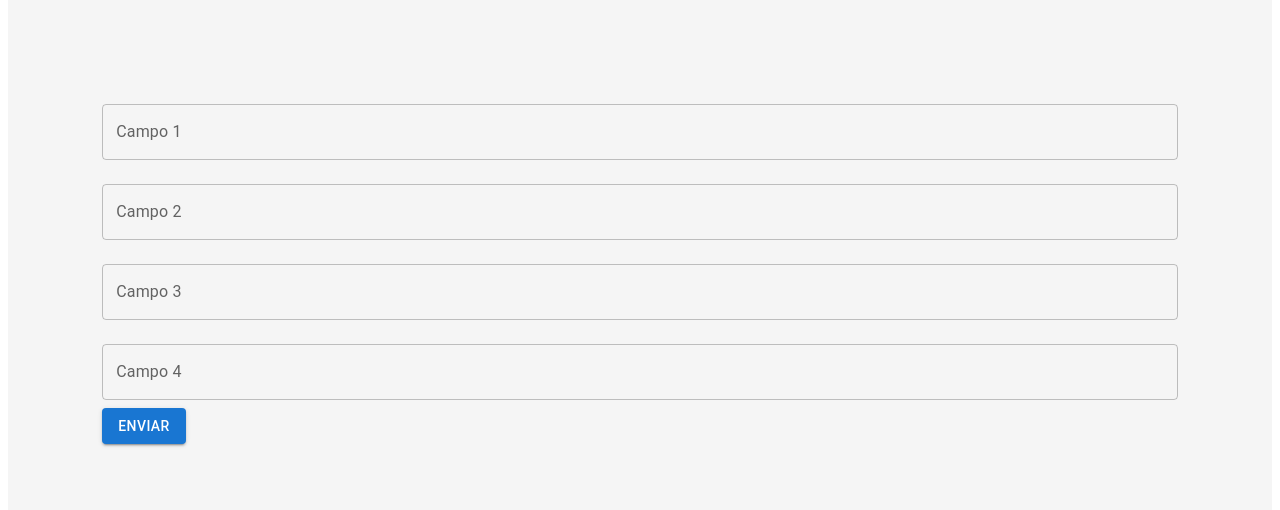
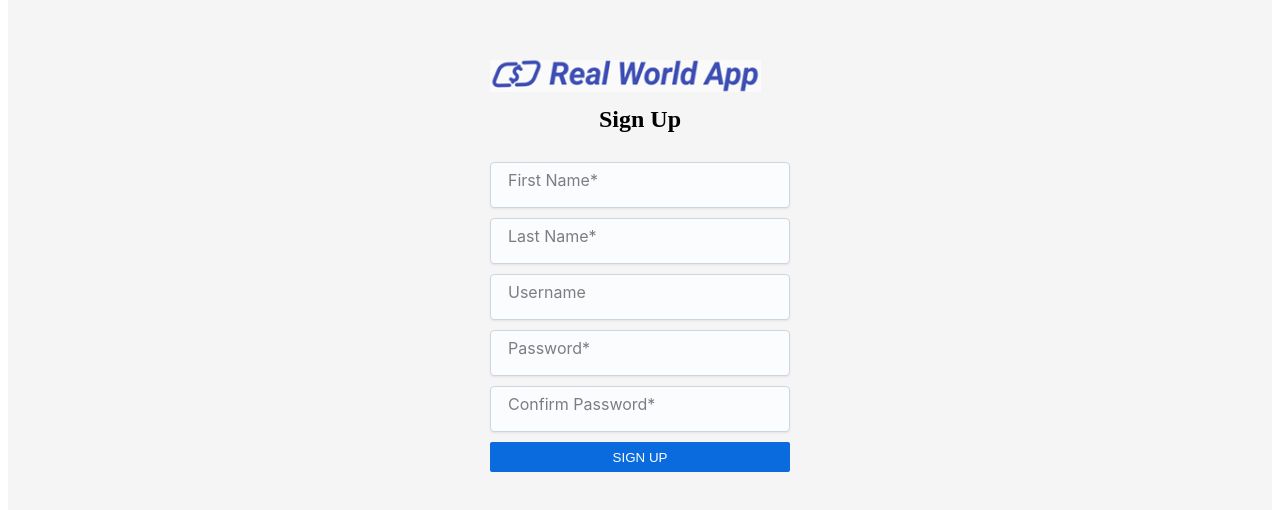
Before and after one commit to Franzglez/AppBank, a React (Vite) app in the folder Client/appbank_project/: page / in a window 1280 px wide. Shown: the part 142-652 px from the top of the page. Built offline with nearby package versions, Linux system fonts and the light colour scheme.

Commit message:
refactorizado codigo

```diff
--- a/Client/appbank_project/src/App.jsx
+++ b/Client/appbank_project/src/App.jsx
@@ -1,13 +1,13 @@
 import Singup from "./components/Singup";
 import "./App.css";
-import UserSetting from "./components/UserSetting";
+
 
 function App() {
   return (
     <>
       <div className="container">
 
-      <UserSetting></UserSetting>
+      <Singup></Singup>
       </div>
     </>
   );
--- /dev/null
+++ b/Client/appbank_project/src/components/AvatarLogo.jsx
@@ -0,0 +1,11 @@
+import Avatar from '@mui/material/Avatar';
+import Stack from '@mui/material/Stack';
+
+export default function ImageAvatars() {
+  return (
+    <Stack direction="row" spacing={2}>
+      <Avatar alt="Remy Sharp" src="/src/assets/logopersonal.png" />
+
+    </Stack>
+  );
+}
--- /dev/null
+++ b/Client/appbank_project/src/components/BankAccountCard.jsx
@@ -0,0 +1,15 @@
+
+function BankAccountCard() {
+    const style={
+        width:"500px",
+        height:"100px",
+        backgroundColor:"white",
+        borderRadius: "5px",
+        boxShadow: "0px 2px 4px rgba(0, 0, 0, 0.2)",
+    }
+  return (
+    <div style={style}>BankAccountCard</div>
+  )
+}
+
+export default BankAccountCard
--- a/Client/appbank_project/src/components/Button.jsx
+++ b/Client/appbank_project/src/components/Button.jsx
@@ -1,9 +1,22 @@
-import React from "react";
-import Button from "@mui/joy/Button";
 
-function ButtonComponent({ }) {
+
+function Button(props) {
+  const { onClick, text, color, fontSize, width, height, borderRadius } = props;
+
+  const buttonStyle = {
+    backgroundColor: color,
+    width: width,
+    height: height,
+    fontSize: fontSize,
+    borderRadius: `${borderRadius}px`,
+    color: "white",
+    border: "none",
+  };
+
   return (
-    <Button className="btn1" variant="contained" sx={{ color: "white",  borderRadius:4}} />
+    <button onClick={onClick} style={buttonStyle}>
+      {text}
+    </button>
   );
 }
 
--- /dev/null
+++ b/Client/appbank_project/src/components/DivLogoInfo.jsx
@@ -0,0 +1,22 @@
+
+import AvatarLogo from "./AvatarLogo";
+function DivLogoInfo(props) {
+  const style = {
+    div: {  display: "flex" ,
+             justifyContent: "space-between",
+            padding: "20px"}
+  };
+
+  const {formData} = props;
+  return (
+    <div style={style.div}>
+      <AvatarLogo/>
+     <div>
+     <p>{formData.firstName}</p>
+      <p>{formData.secondName}</p>
+     </div>
+    </div>
+  );
+}
+
+export default DivLogoInfo;
--- a/Client/appbank_project/src/components/Navbar.jsx
+++ b/Client/appbank_project/src/components/Navbar.jsx
@@ -1,19 +1,18 @@
-import * as React from 'react';
-import AppBar from '@mui/material/AppBar';
-import Box from '@mui/material/Box';
-import Toolbar from '@mui/material/Toolbar';
-import Typography from '@mui/material/Typography';
-import Button from '@mui/material/Button';
-import IconButton from '@mui/material/IconButton';
-import MenuIcon from '@mui/icons-material/Menu';
-
+import * as React from "react";
+import AppBar from "@mui/material/AppBar";
+import Box from "@mui/material/Box";
+import Toolbar from "@mui/material/Toolbar";
+import Typography from "@mui/material/Typography";
+import Button from "@mui/material/Button";
+import IconButton from "@mui/material/IconButton";
+import MenuIcon from "@mui/icons-material/Menu";
+import NotificationsSharpIcon from "@mui/icons-material/NotificationsSharp";
 
 export default function ButtonAppBar() {
   return (
     <Box sx={{ flexGrow: 1 }}>
       <AppBar position="static">
         <Toolbar>
-
           <IconButton
             size="large"
             edge="start"
@@ -26,7 +25,10 @@ export default function ButtonAppBar() {
           <Typography variant="h6" component="div" sx={{ flexGrow: 1 }}>
             Real World App
           </Typography>
-          <Button color="inherit">New</Button>
+          <Button variant="contained" color="success">
+            $ NEW
+          </Button>
+          <NotificationsSharpIcon></NotificationsSharpIcon>
         </Toolbar>
       </AppBar>
     </Box>
--- a/Client/appbank_project/src/components/Sidebar.jsx
+++ b/Client/appbank_project/src/components/Sidebar.jsx
@@ -1,11 +1,9 @@
 import * as React from 'react';
-import PropTypes from 'prop-types';
 import AppBar from '@mui/material/AppBar';
 import Box from '@mui/material/Box';
 import CssBaseline from '@mui/material/CssBaseline';
 import Divider from '@mui/material/Divider';
 import Drawer from '@mui/material/Drawer';
-import IconButton from '@mui/material/IconButton';
 import InboxIcon from '@mui/icons-material/MoveToInbox';
 import List from '@mui/material/List';
 import ListItem from '@mui/material/ListItem';
@@ -13,16 +11,16 @@ import ListItemButton from '@mui/material/ListItemButton';
 import ListItemIcon from '@mui/material/ListItemIcon';
 import ListItemText from '@mui/material/ListItemText';
 import MailIcon from '@mui/icons-material/Mail';
-import MenuIcon from '@mui/icons-material/Menu';
 import Toolbar from '@mui/material/Toolbar';
-import Typography from '@mui/material/Typography';
-import Button from '@mui/material/Button';
+import NavBar from './Navbar';
+import BankAccountCard from './BankAccountCard';
 
+import DivLogoInfo from './divLogoInfo';
 
 const drawerWidth = 240;
 
 function MenuBar(props) {
-  const { window } = props;
+  const { window,formData } = props;
   const [mobileOpen, setMobileOpen] = React.useState(false);
 
   const handleDrawerToggle = () => {
@@ -31,7 +29,10 @@ function MenuBar(props) {
 
   const drawer = (
     <div>
-      <Toolbar />
+    <DivLogoInfo formData={formData}></DivLogoInfo>
+
+
+
       <Divider />
       <List>
         {['Home', 'My Account', 'Bank Accounts', 'Notifications', 'Logout'].map((text, index) => (
@@ -62,31 +63,7 @@ function MenuBar(props) {
           ml: { sm: `${drawerWidth}px` },
         }}
       >
-        <Toolbar>
-        <IconButton
-            size="large"
-            edge="start"
-            color="inherit"
-            aria-label="menu"
-            sx={{ mr: 2 }}
-          >
-            <MenuIcon />
-          </IconButton>
-          <IconButton
-            color="inherit"
-            aria-label="open drawer"
-            edge="start"
-            onClick={handleDrawerToggle}
-            sx={{ mr: 2, display: { sm: 'none' } }}
-          >
-
-            <MenuIcon />
-          </IconButton>
-          <Typography variant="h6" noWrap component="div">
-            Real World App
-          </Typography>
-          <Button color="inherit" >New</Button>
-        </Toolbar>
+      <NavBar></NavBar>
       </AppBar>
       <Box
         component="nav"
@@ -126,6 +103,7 @@ function MenuBar(props) {
       >
         <Toolbar />
 
+        <BankAccountCard></BankAccountCard>
 
       </Box>
     </Box>
--- a/Client/appbank_project/src/components/Singup.jsx
+++ b/Client/appbank_project/src/components/Singup.jsx
@@ -1,13 +1,14 @@
 import "../App.css";
 import { useState } from "react";
 import InputComponent from "./Input";
-import ButtonComponent from "./Button";
+import Button from "./Button";
 import H2 from "./H2";
 import Logo from "./Logo";
 import axios from "axios";
 import SideBar from "./Sidebar";
 
 function Signup() {
+  const handleClick = () => {};
   const [formData, setFormData] = useState({
     firstName: "",
     secondName: "",
@@ -90,10 +91,19 @@ function Signup() {
             placeholder="Confirm Password*"
           />
 
-          <ButtonComponent type="submit">SIGN UP</ButtonComponent>
+          <Button
+            text="SIGN UP"
+            onClick={handleClick}
+            color="#096BDE"
+            width="300px"
+            height="30px"
+            border="none"
+            fontsize="50px"
+            borderRadius={2}
+          />
         </form>
       ) : (
-        <SideBar />
+        <SideBar formData={formData} />
       )}
     </div>
   );
--- a/Client/appbank_project/src/components/UserSetting.jsx
+++ b/Client/appbank_project/src/components/UserSetting.jsx
@@ -1,23 +1,32 @@
-import React from 'react';
-import { TextField, Button } from '@mui/material';
+import Input from "./Input";
+import img2 from "../assets/img2.png";
+import Button from "./Button";
 
-const Formulario = () => {
-  const handleSubmit = (event) => {
-    event.preventDefault();
-    // Aquí puedes agregar la lógica para manejar los datos del formulario
-  };
+function UserSetting() {
+  const handleClick = () => {};
+  return (
+    <>
+      <div className="imagen">
+        <img src={img2} alt="user settings" />
+      </div>
+      <div className="info">
+        <Input />
+        <Input />
+        <Input />
+        <Input />
+        <Button
+          text="SAVE"
+          onClick={handleClick}
+          color="#096BDE"
+          width="75px"
+          height="30px"
+          border="none"
+          fontsize="50px"
+          borderRadius={2}
+        />
+      </div>
+    </>
+  );
+}
 
-  return (
-    <form onSubmit={handleSubmit}>
-      <TextField label="Campo 1" variant="outlined" fullWidth margin="normal" />
-      <TextField label="Campo 2" variant="outlined" fullWidth margin="normal" />
-      <TextField label="Campo 3" variant="outlined" fullWidth margin="normal" />
-      <TextField label="Campo 4" variant="outlined" fullWidth margin="normal" />
-      <Button type="submit" variant="contained" color="primary">
-        Enviar
-      </Button>
-    </form>
-  );
-};
-
-export default Formulario;
+export default UserSetting;
```
Also changed, not shown: Client/appbank_project/src/components/Menu.jsx (deleted, +0 -9 lines), Client/appbank_project/src/App.css (line endings or trailing spaces), Client/appbank_project/src/assets/logopersonal.png (added).
